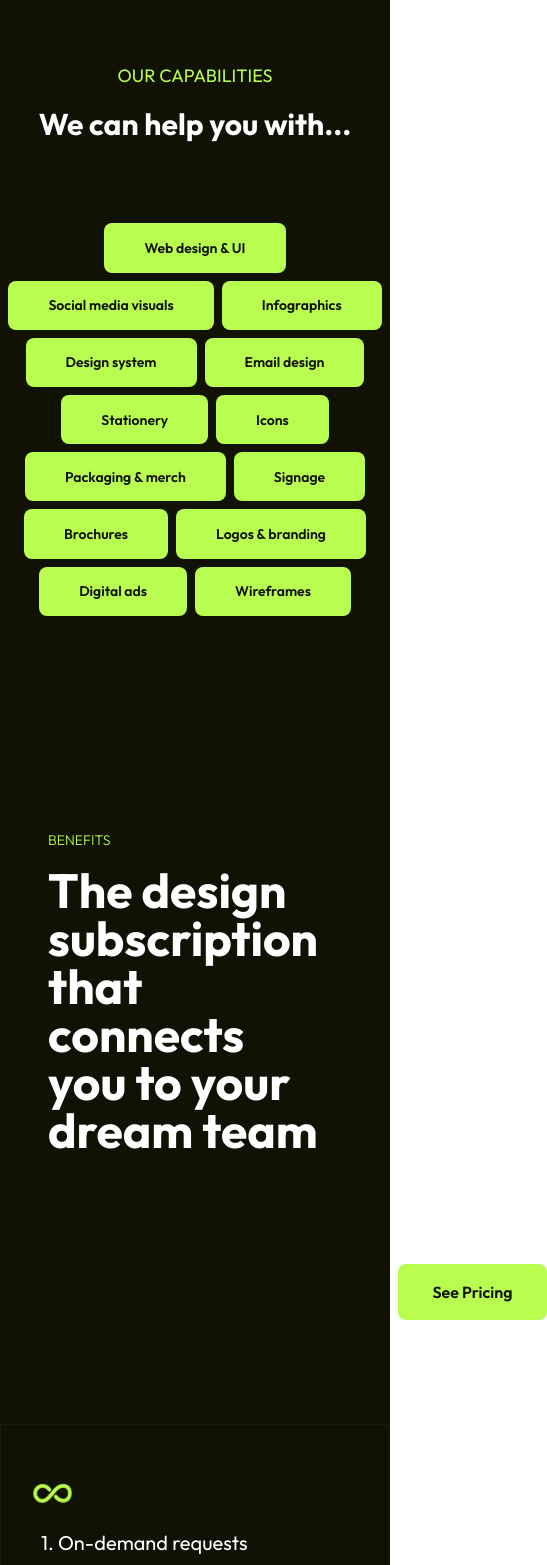
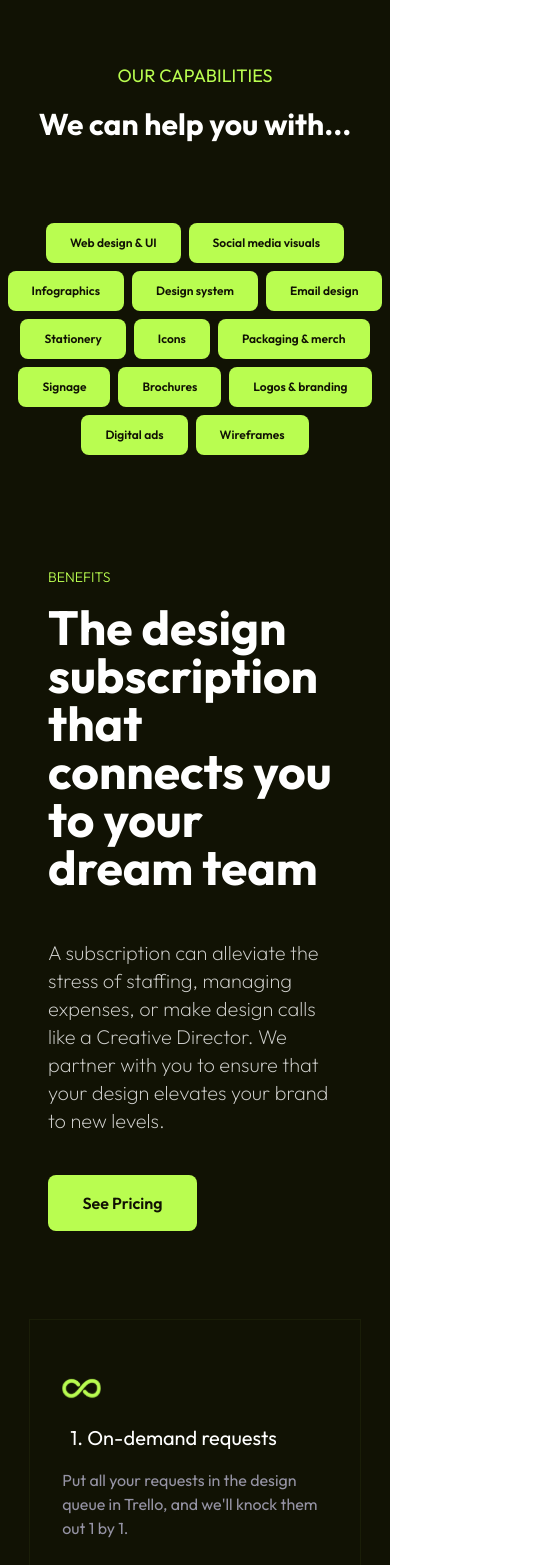
Before and after one commit to mehedihasanfaiyaz/kronix-saas, a React (Vite) app: page / in a window 390 px wide. Shown: the part 3294-4859 px from the top of the page, 547 px wide, since content can reach past the window. Built offline with nearby package versions, Linux system fonts and the light colour scheme.

Commit message:
style(capabilities):  mobile design

```diff
--- a/src/section/Capabilities.tsx
+++ b/src/section/Capabilities.tsx
@@ -10,23 +10,23 @@ export default function Capabilities() {
         title="We can help you with..."
         className=""
       />
-      <div className="flex flex-wrap justify-center gap-2 pt-12">
+      <div className="flex flex-wrap justify-center gap-2 py-12">
         {capabilitiesButtons.map((item) => (
           <Button
             key={item.name}
-            className="h-[49.19px] cursor-default px-10 text-sm"
+            className="cursor-default px-6 py-3 text-xs md:h-[49.19px] md:px-10 md:text-sm"
             text={item.name}
           />
         ))}
       </div>
-      <div className="mx-12 flex items-center justify-evenly gap-20 py-16 text-start">
-        <div className="flex w-[606px] flex-col">
+      <div className="mx-12 flex flex-col items-center justify-evenly py-16 text-start md:flex-row md:gap-20">
+        <div className="flex flex-col md:w-[606px]">
           <span className="text-sm font-light text-primary">BENEFITS</span>
           <h1 className="mt-4 text-5xl font-bold">
             The design subscription that connects you to your dream team{" "}
           </h1>
         </div>
-        <div className="flex w-[536px] translate-y-20 flex-col pb-16">
+        <div className="flex translate-y-8 flex-col md:w-[536px] md:translate-y-20 md:pb-16">
           <p className="mt-4 text-xl font-extralight opacity-80">
             A subscription can alleviate the stress of staffing, managing
             expenses, or make design calls like a Creative Director. We partner
@@ -37,7 +37,7 @@ export default function Capabilities() {
         </div>
       </div>
       <div
-        className="grid grid-cols-1 py-14 text-start sm:grid-cols-2 lg:grid-cols-3"
+        className="mx-auto grid w-[85%] grid-cols-1 py-14 text-start sm:grid-cols-2 md:w-full lg:grid-cols-3"
         id="services"
       >
         {capabilitiesCards.map((card) => (
```
